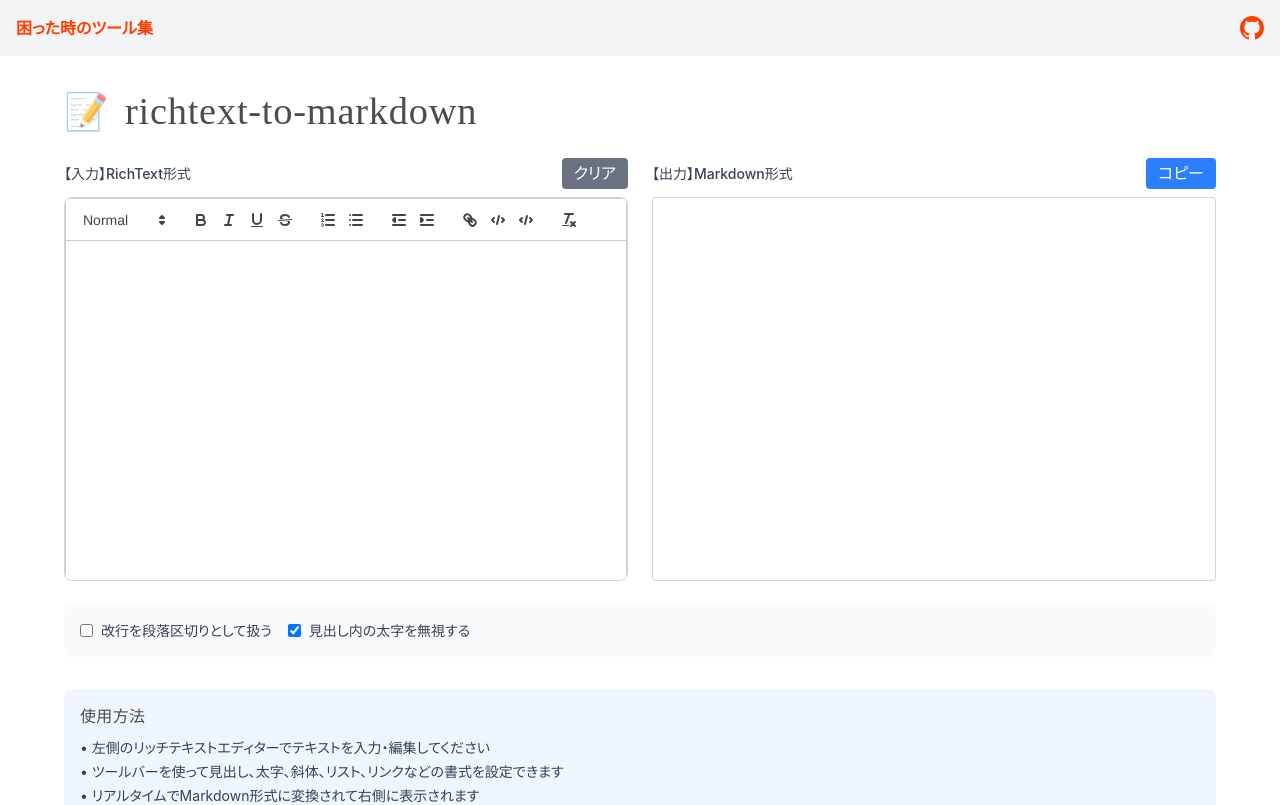
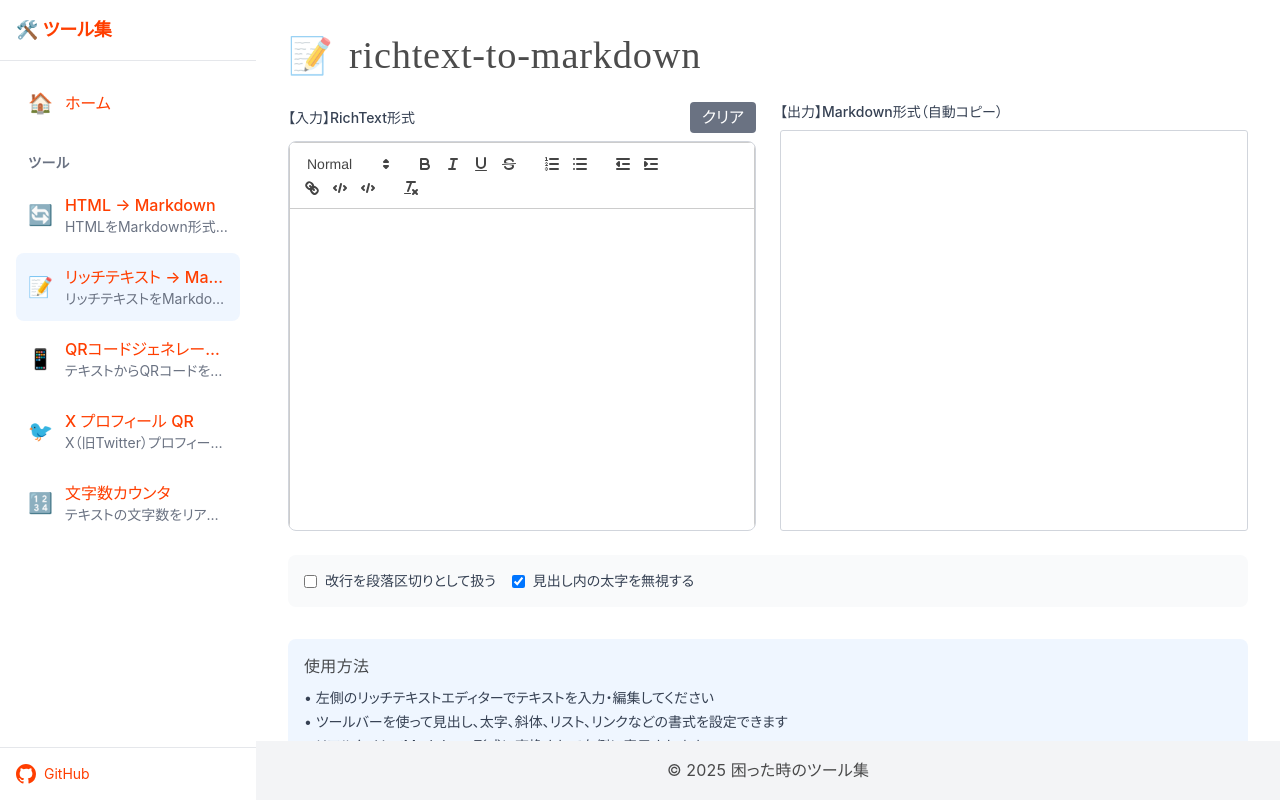
Before and after one commit to eycjur/helpful_tools, a SvelteKit app: page /tools/richtext-to-markdown in a window 1280 px wide. Shown: the top 805 px of the page. Built offline with nearby package versions, Linux system fonts and the light colour scheme.

Commit message:
add sidebar

```diff
--- /dev/null
+++ b/src/lib/components/Sidebar.svelte
@@ -0,0 +1,120 @@
+<script lang="ts">
+	import { tools } from '$lib/data/tools';
+	import { base } from '$app/paths';
+	import { page } from '$app/stores';
+
+	export let isOpen = false;
+
+	$: currentPath = $page.url.pathname;
+</script>
+
+<!-- Overlay -->
+{#if isOpen}
+	<div
+		class="bg-opacity-50 fixed inset-0 z-40 bg-black lg:hidden"
+		on:click={() => (isOpen = false)}
+		on:keydown={(e) => e.key === 'Escape' && (isOpen = false)}
+		role="button"
+		tabindex="0"
+		aria-label="サイドバーを閉じる"
+	></div>
+{/if}
+
+<!-- Sidebar -->
+<aside
+	class="fixed top-0 left-0 z-50 h-full w-64 transform bg-white shadow-lg transition-transform duration-300 ease-in-out lg:static lg:translate-x-0 lg:shadow-none {isOpen
+		? 'translate-x-0'
+		: '-translate-x-full'}"
+>
+	<div class="flex h-full flex-col">
+		<!-- Header -->
+		<div class="border-b border-gray-200 p-4">
+			<div class="flex items-center justify-between">
+				<a
+					href={base || '/'}
+					class="text-lg font-bold text-blue-600 hover:text-blue-700"
+					on:click={() => (isOpen = false)}
+				>
+					🛠️ ツール集
+				</a>
+				<button
+					class="rounded p-1 hover:bg-gray-100 lg:hidden"
+					on:click={() => (isOpen = false)}
+					aria-label="サイドバーを閉じる"
+				>
+					<svg class="h-6 w-6" fill="none" stroke="currentColor" viewBox="0 0 24 24">
+						<path
+							stroke-linecap="round"
+							stroke-linejoin="round"
+							stroke-width="2"
+							d="M6 18L18 6M6 6l12 12"
+						></path>
+					</svg>
+				</button>
+			</div>
+		</div>
+
+		<!-- Navigation -->
+		<nav class="flex-1 overflow-y-auto p-4">
+			<div class="space-y-2">
+				<!-- Home -->
+				<a
+					href={base || '/'}
+					class="flex items-center rounded-lg p-3 text-gray-700 transition-colors hover:bg-gray-100 {currentPath ===
+					(base || '/')
+						? 'bg-blue-50 text-blue-700'
+						: ''}"
+					on:click={() => (isOpen = false)}
+				>
+					<span class="mr-3 text-xl">🏠</span>
+					<span class="font-medium">ホーム</span>
+				</a>
+
+				<!-- Tools -->
+				<div class="mt-6">
+					<h3 class="mb-2 px-3 text-sm font-semibold tracking-wider text-gray-500 uppercase">
+						ツール
+					</h3>
+					<div class="space-y-1">
+						{#each tools as tool (tool.name)}
+							{@const toolPath = `${base || ''}/tools/${tool.name}`}
+							<a
+								href={toolPath}
+								class="flex items-center rounded-lg p-3 text-gray-700 transition-colors hover:bg-gray-100 {currentPath ===
+								toolPath
+									? 'bg-blue-50 text-blue-700'
+									: ''}"
+								on:click={() => (isOpen = false)}
+							>
+								<span class="mr-3 text-xl">{tool.icon}</span>
+								<div class="min-w-0 flex-1">
+									<div class="truncate font-medium">{tool.nameJa}</div>
+									<div class="truncate text-sm text-gray-500">{tool.description}</div>
+								</div>
+							</a>
+						{/each}
+					</div>
+				</div>
+			</div>
+		</nav>
+
+		<!-- Footer -->
+		<div class="border-t border-gray-200 p-4">
+			<a
+				href="https://github.com/eycjur/helpful_tools"
+				target="_blank"
+				rel="noopener noreferrer"
+				class="flex items-center text-gray-600 transition-colors hover:text-gray-800"
+			>
+				<svg class="mr-2 h-5 w-5" fill="currentColor" viewBox="0 0 20 20">
+					<path
+						fill-rule="evenodd"
+						d="M10 0C4.477 0 0 4.484 0 10.017c0 4.425 2.865 8.18 6.839 9.504.5.092.682-.217.682-.483 0-.237-.008-.868-.013-1.703-2.782.605-3.369-1.343-3.369-1.343-.454-1.158-1.11-1.466-1.11-1.466-.908-.62.069-.608.069-.608 1.003.07 1.531 1.032 1.531 1.032.892 1.53 2.341 1.088 2.91.832.092-.647.35-1.088.636-1.338-2.22-.253-4.555-1.113-4.555-4.951 0-1.093.39-1.988 1.029-2.688-.103-.253-.446-1.272.098-2.65 0 0 .84-.27 2.75 1.026A9.564 9.564 0 0110 4.844c.85.004 1.705.115 2.504.337 1.909-1.296 2.747-1.027 2.747-1.027.546 1.379.203 2.398.1 2.651.64.7 1.028 1.595 1.028 2.688 0 3.848-2.339 4.695-4.566 4.942.359.31.678.921.678 1.856 0 1.338-.012 2.419-.012 2.747 0 .268.18.58.688.482A10.019 10.019 0 0020 10.017C20 4.484 15.522 0 10 0z"
+						clip-rule="evenodd"
+					></path>
+				</svg>
+				<span class="text-sm">GitHub</span>
+			</a>
+		</div>
+	</div>
+</aside>
--- a/src/routes/+layout.svelte
+++ b/src/routes/+layout.svelte
@@ -1,11 +1,37 @@
 <script>
 	import '../app.css';
 	import { base } from '$app/paths';
+	import Sidebar from '$lib/components/Sidebar.svelte';
+
+	let sidebarOpen = false;
+
+	function toggleSidebar() {
+		sidebarOpen = !sidebarOpen;
+	}
 </script>
 
-<div class="flex h-screen flex-col">
-	<header class="bg-gray-100 p-4">
+<div class="flex h-screen">
+	<!-- Sidebar -->
+	<Sidebar bind:isOpen={sidebarOpen} />
+
+	<!-- Main Content -->
+	<div class="flex flex-1 flex-col">
+		<header class="bg-gray-100 p-4 lg:hidden">
 			<nav class="flex items-center justify-between">
+				<button
+					on:click={toggleSidebar}
+					class="rounded p-2 hover:bg-gray-200"
+					aria-label="メニューを開く"
+				>
+					<svg class="h-6 w-6" fill="none" stroke="currentColor" viewBox="0 0 24 24">
+						<path
+							stroke-linecap="round"
+							stroke-linejoin="round"
+							stroke-width="2"
+							d="M4 6h16M4 12h16M4 18h16"
+						></path>
+					</svg>
+				</button>
 				<a href={base || '/'} class="font-bold text-blue-500 hover:underline">困った時のツール集</a>
 				<a
 					href="https://github.com/eycjur/helpful_tools"
@@ -30,7 +56,7 @@
 			</nav>
 		</header>
 
-	<main class="flex-1 p-8">
+		<main class="flex-1 overflow-y-auto p-8">
 			<slot />
 		</main>
 
@@ -38,3 +64,4 @@
 			<p>&copy; {new Date().getFullYear()} 困った時のツール集</p>
 		</footer>
 	</div>
+</div>
--- a/src/routes/tools/html-to-markdown/+page.svelte
+++ b/src/routes/tools/html-to-markdown/+page.svelte
@@ -7,25 +7,9 @@
 	let markdownOutput = '';
 	let isNewLineAsParagraph = false;
 	let isIgnoreBoldInHeader = true;
-	let copyButtonText = 'コピー';
 	let turndownService: TurndownService;
 
 	const tool = tools.find((t) => t.name === 'html-to-markdown');
-
-	function copyToClipboard() {
-		navigator.clipboard
-			.writeText(markdownOutput)
-			.then(() => {
-				copyButtonText = '成功！';
-				setTimeout(() => {
-					copyButtonText = 'コピー';
-				}, 1000);
-			})
-			.catch((err) => {
-				console.error('コピーに失敗しました: ', err);
-				alert('コピーに失敗しました');
-			});
-	}
 
 	function convertToMarkdown() {
 		if (!HTMLEditor || !turndownService) return;
@@ -53,6 +37,13 @@
 		markdown = markdown.replace(/\n{3,}/g, '\n\n').trim();
 
 		markdownOutput = markdown;
+
+		// 自動コピー
+		if (markdown.trim()) {
+			navigator.clipboard.writeText(markdown).catch((err) => {
+				console.error('自動コピーに失敗しました: ', err);
+			});
+		}
 	}
 
 	function handleInput() {
@@ -153,7 +144,7 @@
 		<h1 class="text-3xl font-bold">{tool?.name}</h1>
 	</div>
 
-	<div class="mb-6 grid grid-cols-1 gap-6 lg:grid-cols-2">
+	<div class="mb-6 grid grid-cols-1 gap-6 md:grid-cols-2">
 		<!-- 入力エリア -->
 		<div class="flex flex-col">
 			<div class="mb-2 flex items-center justify-between">
@@ -178,15 +169,8 @@
 
 		<!-- 出力エリア -->
 		<div class="flex flex-col">
-			<div class="mb-2 flex items-center justify-between">
-				<div class="text-sm font-medium text-gray-700">【出力】Markdown形式</div>
-				<button
-					on:click={copyToClipboard}
-					class="rounded bg-blue-500 px-3 py-1 text-sm text-white transition-colors hover:bg-blue-600"
-					disabled={!markdownOutput}
-				>
-					{copyButtonText}
-				</button>
+			<div class="mb-2">
+				<div class="text-sm font-medium text-gray-700">【出力】Markdown形式（自動コピー）</div>
 			</div>
 			<pre
 				class="min-h-96 flex-1 overflow-auto rounded-lg border border-gray-300 bg-gray-50 p-3 text-sm whitespace-pre-wrap">{markdownOutput}</pre>
@@ -215,7 +199,7 @@
 			</li>
 			<li>• リッチテキスト（太字、斜体、リンク、見出しなど）の書式が保持されます</li>
 			<li>• 自動的にMarkdown形式に変換されて右側に表示されます</li>
-			<li>• 「コピー」ボタンでMarkdownをクリップボードにコピーできます</li>
+			<li>• 変換されたMarkdownは自動的にクリップボードにコピーされます</li>
 			<li>• オプションで改行や太字の処理方法を調整できます</li>
 			<li>• 「クリア」ボタンで入力エリアを空にできます</li>
 		</ul>
--- a/src/routes/tools/richtext-to-markdown/+page.svelte
+++ b/src/routes/tools/richtext-to-markdown/+page.svelte
@@ -10,25 +10,9 @@
 	let markdownOutput = '';
 	let isNewLineAsParagraph = false;
 	let isIgnoreBoldInHeader = true;
-	let copyButtonText = 'コピー';
 	let turndownService: TurndownService;
 
 	const tool = tools.find((t) => t.name === 'richtext-to-markdown');
-
-	function copyToClipboard() {
-		navigator.clipboard
-			.writeText(markdownOutput)
-			.then(() => {
-				copyButtonText = '成功！';
-				setTimeout(() => {
-					copyButtonText = 'コピー';
-				}, 1000);
-			})
-			.catch((err) => {
-				console.error('コピーに失敗しました: ', err);
-				alert('コピーに失敗しました');
-			});
-	}
 
 	function richtextToMarkdown() {
 		if (!quill || !turndownService) return;
@@ -53,6 +37,13 @@
 		}
 
 		markdownOutput = textMarkdown;
+
+		// 自動コピー
+		if (textMarkdown.trim()) {
+			navigator.clipboard.writeText(textMarkdown).catch((err) => {
+				console.error('自動コピーに失敗しました: ', err);
+			});
+		}
 	}
 
 	function clearEditor() {
@@ -164,7 +155,7 @@
 		<h1 class="text-3xl font-bold">{tool?.name}</h1>
 	</div>
 
-	<div class="mb-6 grid grid-cols-1 gap-6 lg:grid-cols-2">
+	<div class="mb-6 grid grid-cols-1 gap-6 md:grid-cols-2">
 		<!-- 入力エリア -->
 		<div class="flex flex-col">
 			<div class="mb-2 flex items-center justify-between">
@@ -183,15 +174,8 @@
 
 		<!-- 出力エリア -->
 		<div class="flex flex-col">
-			<div class="mb-2 flex items-center justify-between">
-				<div class="text-sm font-medium text-gray-700">【出力】Markdown形式</div>
-				<button
-					on:click={copyToClipboard}
-					class="rounded bg-blue-500 px-3 py-1 text-sm text-white transition-colors hover:bg-blue-600"
-					disabled={!markdownOutput}
-				>
-					{copyButtonText}
-				</button>
+			<div class="mb-2">
+				<div class="text-sm font-medium text-gray-700">【出力】Markdown形式（自動コピー）</div>
 			</div>
 			<pre
 				class="min-h-96 flex-1 overflow-auto rounded-lg border border-gray-300 bg-gray-50 p-3 text-sm whitespace-pre-wrap">{markdownOutput}</pre>
@@ -228,7 +212,7 @@
 			<li>• 左側のリッチテキストエディターでテキストを入力・編集してください</li>
 			<li>• ツールバーを使って見出し、太字、斜体、リスト、リンクなどの書式を設定できます</li>
 			<li>• リアルタイムでMarkdown形式に変換されて右側に表示されます</li>
-			<li>• 「コピー」ボタンでMarkdownをクリップボードにコピーできます</li>
+			<li>• 変換されたMarkdownは自動的にクリップボードにコピーされます</li>
 			<li>• オプションで改行や太字の処理方法を調整できます</li>
 			<li>• 「クリア」ボタンでエディターの内容を空にできます</li>
 		</ul>
```
Lines whose indentation alone changed are shown as unchanged.
